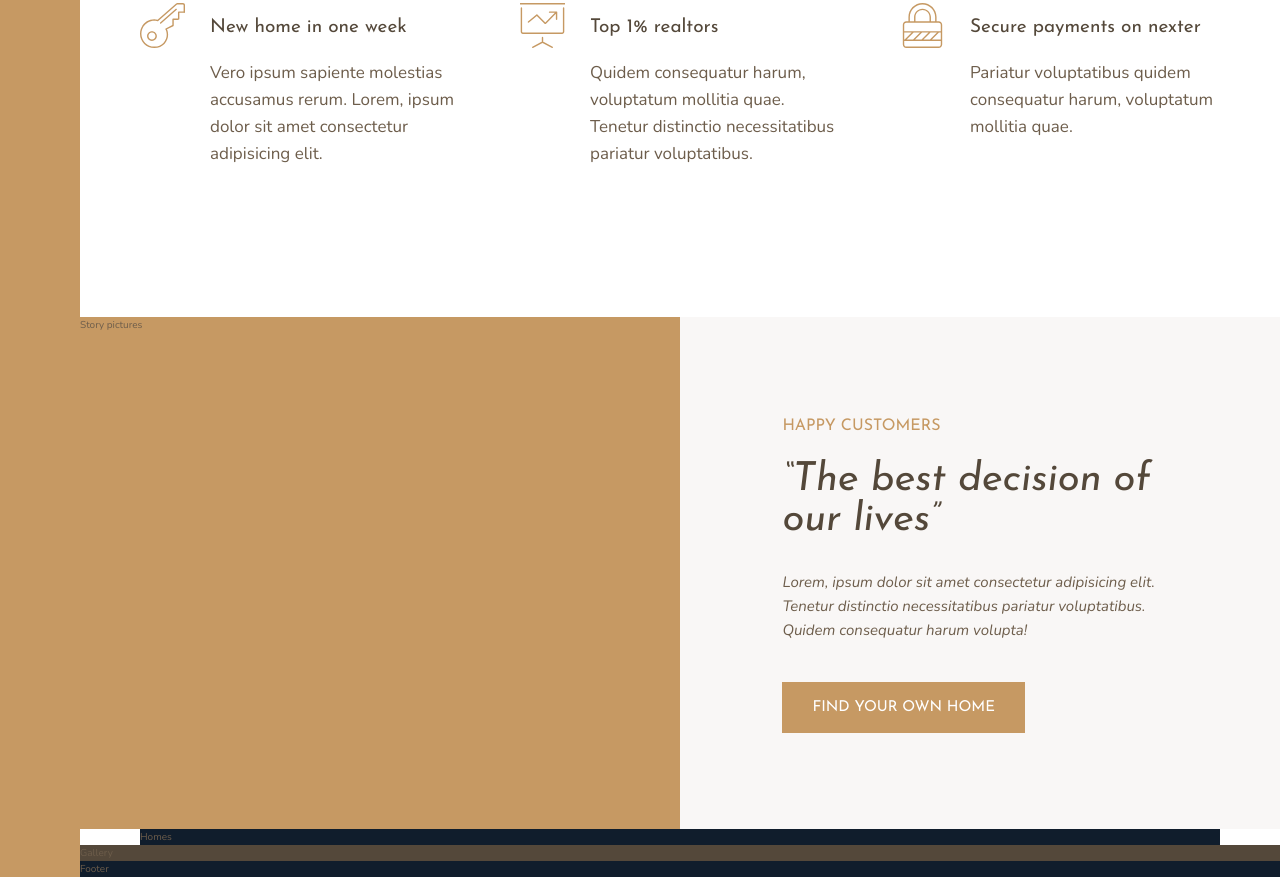
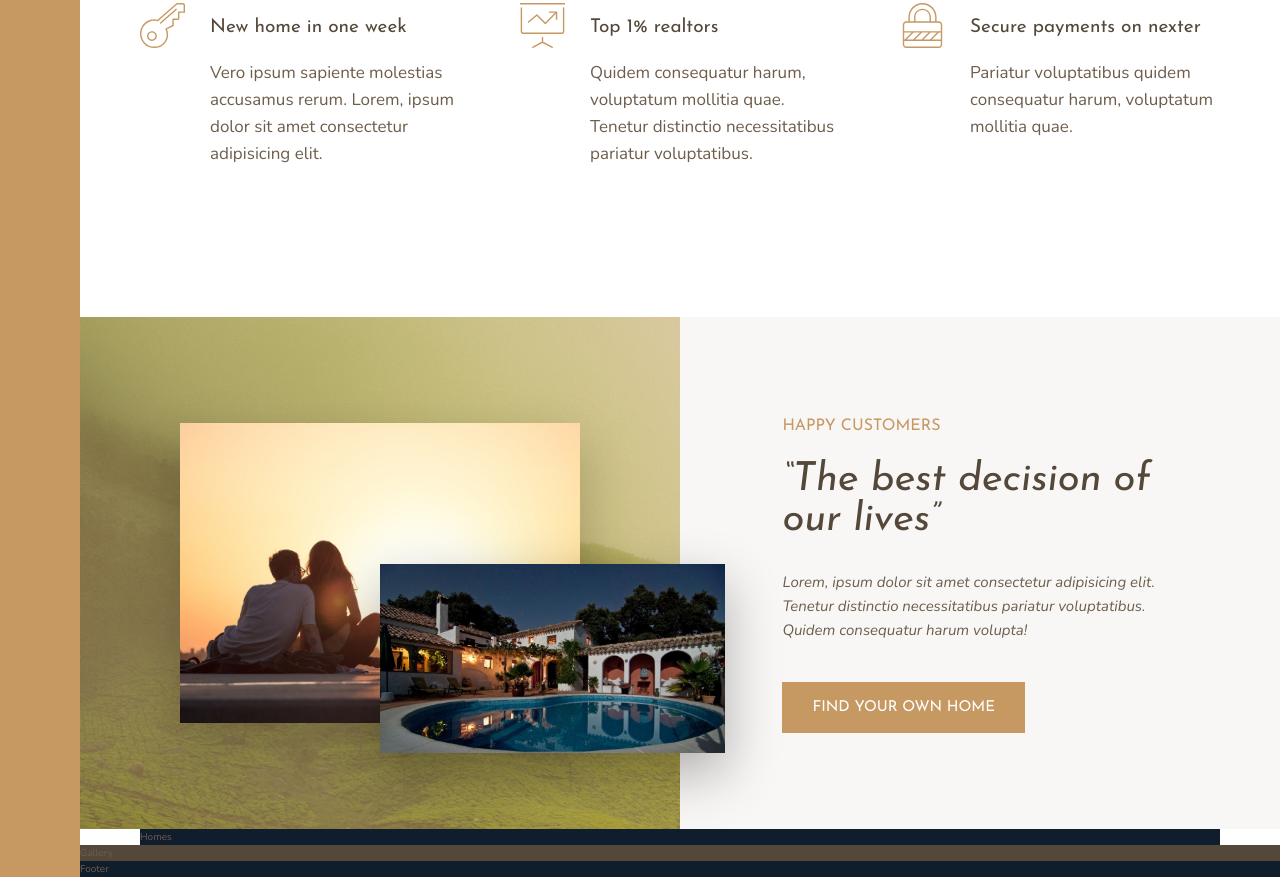
Before and after one commit to thomruns/NexterTKD, a website: page index.html in a window 1280 px wide. Shown: the part 991-1868 px from the top of the page. Drawn offline with nearby package versions, Linux system fonts and the light colour scheme.

Commit message:
Story picture subsection styled

```diff
--- a/index.html
+++ b/index.html
@@ -70,7 +70,8 @@
         </section>
 
         <div class="story__pictures">
-            Story pictures
+            <img src="img/story-1.jpeg" alt="Couple with new house" class="story__img-1">
+            <img src="img/story-2.jpeg" alt="New house" class="story__img-2">
         </div>
 
         <div class="story__content">
--- a/sass/_story.scss
+++ b/sass/_story.scss
@@ -3,7 +3,30 @@
 
     &__pictures {
         background-color: $color-primary;
+        background-image: linear-gradient(rgba($color-primary, .5), rgba($color-primary, .5)), url(../img/back.jpg);
         grid-column: full-start / col-end 4;
+
+        display: grid;
+        grid-template-rows: repeat(6, 1fr);
+        grid-template-columns: repeat(6, 1fr);
+        align-items: center;
+    }
+
+    &__img-1 {
+        width: 100%;
+        grid-row: 2 / 6;
+        grid-column: 2 / 6;
+        box-shadow: 0 2rem 5rem rgba(#000, .2);
+
+    }
+
+    &__img-2 {
+        width: 115%;
+        grid-column: 4 / 7;
+        grid-row: 4 / 6;
+        z-index: 20;
+        box-shadow: 0 2rem 5rem rgba(#000, .3);
+
     }
 
     &__content {
```
Also changed, not shown: css/style.css.
